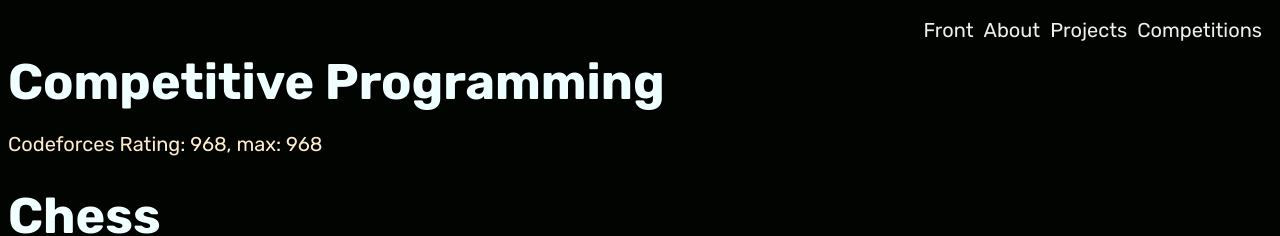
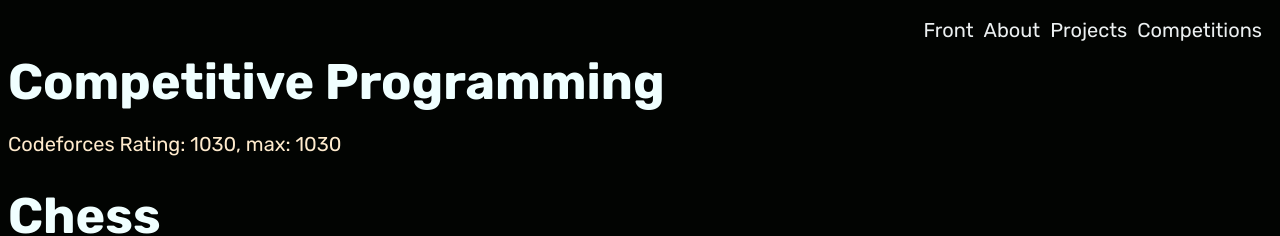
Before and after one commit to camelCasingGod/website, a Next.js app: page /competitions in a window 1280 px wide. Shown: the top 236 px of the page. Built offline with nearby package versions, Linux system fonts and the light colour scheme.

Commit message:
[logistics] updating codeforces rank

```diff
--- a/app/competitions/page.tsx
+++ b/app/competitions/page.tsx
@@ -9,7 +9,7 @@
         <div className={styles.information}>
           <h1 className={styles.compheader}>Competitive Programming</h1>
           <div className={styles.description}>
-            <p>Codeforces Rating: 968, max: 968</p>
+            <p>Codeforces Rating: 1030, max: 1030</p>
           </div>
         </div>
 
```
